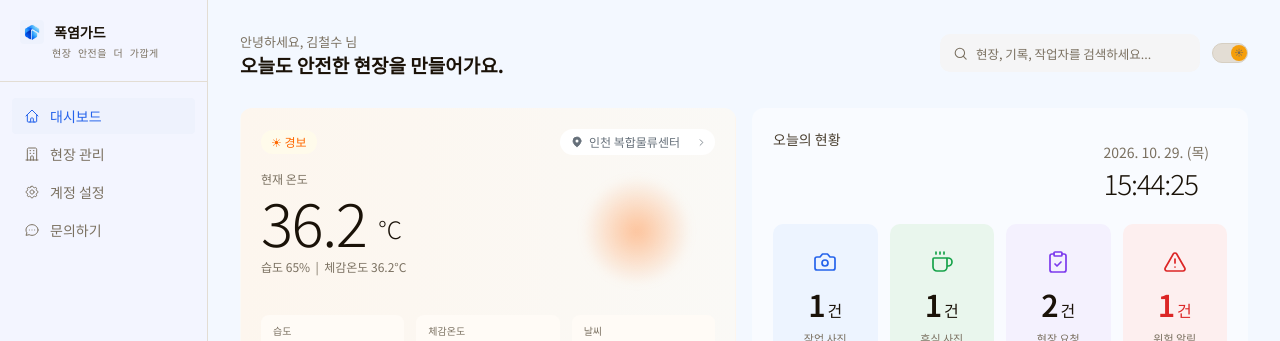
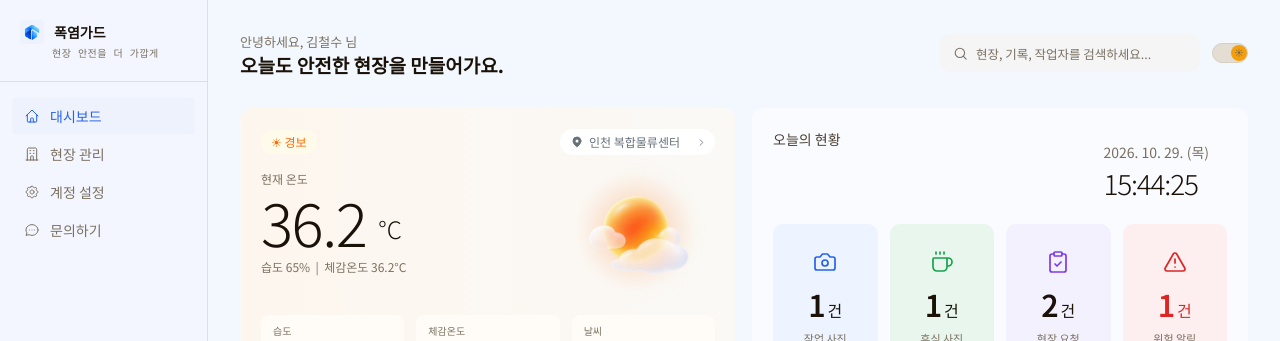
Before and after one commit to team-nativeLab/heatguard-client, a React (Vite) app: page /manager in a window 1280 px wide. Shown: the top 341 px of the page. Built offline with nearby package versions, Linux system fonts and the light colour scheme; no server answers; a web font is replaced by a local one.

Commit message:
feat: 해 아이콘 추가 및 메인 수정

```diff
--- a/src/components/home/HomeDashboard.tsx
+++ b/src/components/home/HomeDashboard.tsx
@@ -274,8 +274,15 @@ export default function HomeDashboard({ onEmergencyTest }: { onEmergencyTest?: (
         >
           <span
             aria-hidden="true"
-            className="absolute right-[42px] top-[66px] size-[112px] rounded-full pointer-events-none"
-            style={{ background: "radial-gradient(circle, var(--home-glow) 0%, transparent 68%)", filter: "blur(5px)" }}
+            className="absolute right-[38px] top-[62px] z-0 size-[120px] rounded-full pointer-events-none"
+            style={{ background: "radial-gradient(circle, var(--home-glow) 0%, transparent 68%)", filter: "blur(8px)" }}
+          />
+          <img
+            src="/sun.png"
+            alt=""
+            aria-hidden="true"
+            draggable={false}
+            className="absolute right-[38px] top-[62px] z-10 size-[120px] object-contain pointer-events-none select-none"
           />
           <div className="relative flex items-center justify-between">
             {w.heatWarningLevel ? (
```
Also changed, not shown: public/sun.png (added), 1 other file (tests, documents, lock files or other folders).
